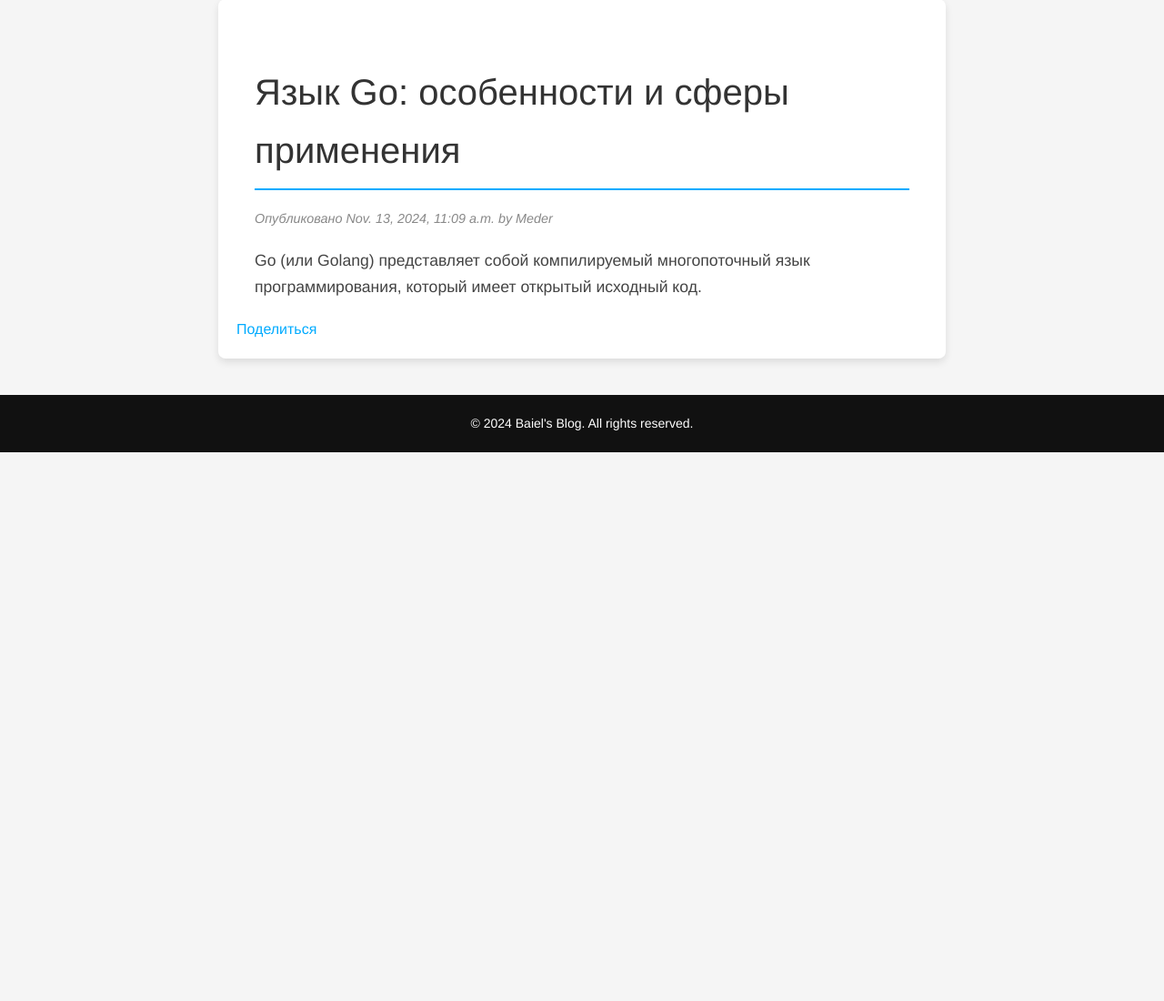
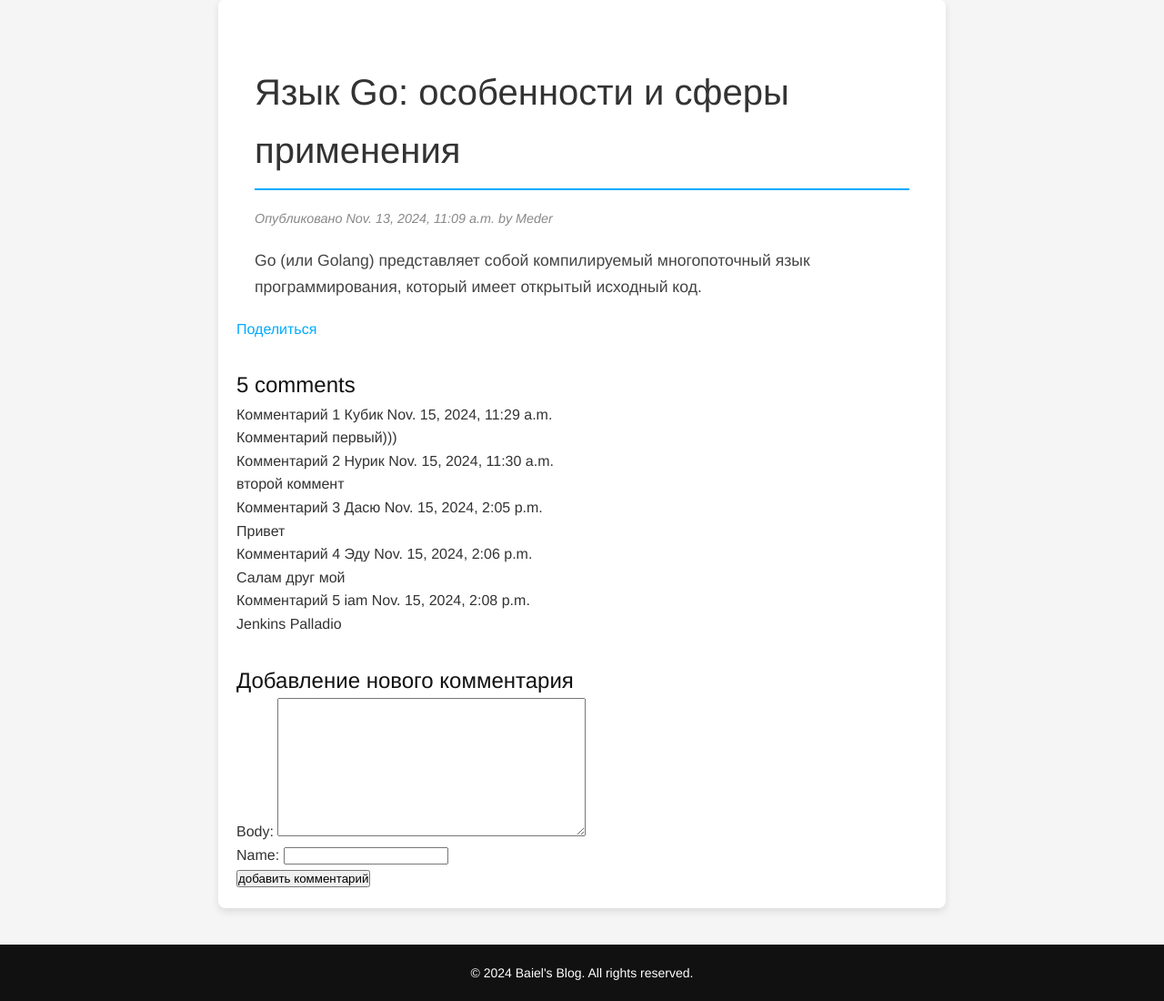
Before and after one commit to mrbaiel/Blog, a Django app: template myblog/templates/blog/post/detail.html in a window 1280 px wide. Shown: the part 119-1219 px from the top of the page at 91% size. Before the commit the page ends 616 px from the top, so only its background shows below. Run offline with Django 5.2, Linux system fonts and the light colour scheme; the template is opened without the code that fills it: values that come from a table or form of the project are taken from there, others are empty; data comes from the database, SQL or seed files in the repository; both versions use the stored data as it was after the commit.

Commit message:
created comment, configured postgresql

```diff
--- a/myblog/blog/admin.py
+++ b/myblog/blog/admin.py
@@ -18,4 +18,4 @@ class PostAdmin(admin.ModelAdmin):
 class CommentsAdmin(admin.ModelAdmin):
     list_display = ['name', 'post', 'created', 'active']
     list_filter = ['created', 'updated', 'active']
-    search_fields = ['name', 'email', 'body']
+    search_fields = ['name', 'body']
--- a/myblog/blog/forms.py
+++ b/myblog/blog/forms.py
@@ -1,8 +1,17 @@
 from django import forms
-
+from .models import Comment
 
 class EmailPostForm(forms.Form):
     name = forms.CharField(max_length=40)
     email = forms.EmailField()
     toemail = forms.EmailField()
     comments = forms.CharField(required=False, widget=forms.Textarea)
+
+class CommentForm(forms.ModelForm):
+
+    class Meta:
+        model = Comment
+        fields = [
+            'body',
+            'name',
+        ]
--- a/myblog/blog/models.py
+++ b/myblog/blog/models.py
@@ -49,7 +49,7 @@ class Post(models.Model):
                        args=[self.publish.year,
                              self.publish.month,
                              self.publish.day,
-                             self.slug]
+                             self.slug, ]
                        )
 
 class Comment(models.Model):
--- a/myblog/blog/urls.py
+++ b/myblog/blog/urls.py
@@ -1,5 +1,5 @@
 from django.urls import path
-from .views import post_list, post_detail, post_share
+from .views import post_list, post_detail, post_share, post_comment
 
 app_name = 'blog'
 
@@ -9,5 +9,8 @@ urlpatterns = [
          post_detail,
          name='post_detail'),
     path('<int:post_id>/share/',
-         post_share, name='post_share')
+         post_share, name='post_share'),
+    path('<int:post_id>/comment/',
+         post_comment,
+         name='post_comment'),
     ]
--- a/myblog/templates/blog/base.html
+++ b/myblog/templates/blog/base.html
@@ -10,7 +10,7 @@
 <body>
     <header>
         <nav>
-            <a href="/" class="logo">My Blog</a>
+            <a href="/blog/" class="logo">My Blog</a>
         </nav>
     </header>
 
--- a/myblog/templates/blog/post/detail.html
+++ b/myblog/templates/blog/post/detail.html
@@ -21,4 +21,21 @@
             Поделиться
         </a>
     </p>
+    {% with comments.count as total_comments %}
+        <h2>
+            {{ total_comments }} comment{{ total_comments|pluralize }}
+        </h2>
+    {% endwith %}
+    {% for comment in comments %}
+        <div class="comment">
+            <p class="info">
+                Комментарий {{ forloop.counter }} {{ comment.name }}
+                {{ comment.created }}
+            </p>
+            {{ comment.body|linebreaks }}
+        </div>
+    {% empty %}
+        <p>Нету комментариев</p>
+    {% endfor %}
+    {% include "blog/post/includes/comment_form.html" %}
 {% endblock %}
--- /dev/null
+++ b/myblog/templates/blog/post/includes/comment_form.html
@@ -0,0 +1,8 @@
+<h2>Добавление нового комментария</h2>
+<form action="{% url 'blog:post_comment' post.id %}" method="post">
+    {{ form.as_p }}
+    {% csrf_token %}
+    <p>
+        <input type="submit" value="добавить комментарий">
+    </p>
+</form>
```
Also changed, not shown: myblog/blog/views.py (+26 -3 lines), myblog/data.json (added, +1 -0 lines), myblog/myblog/settings.py (+12 -3 lines), myblog/db.sqlite3.
